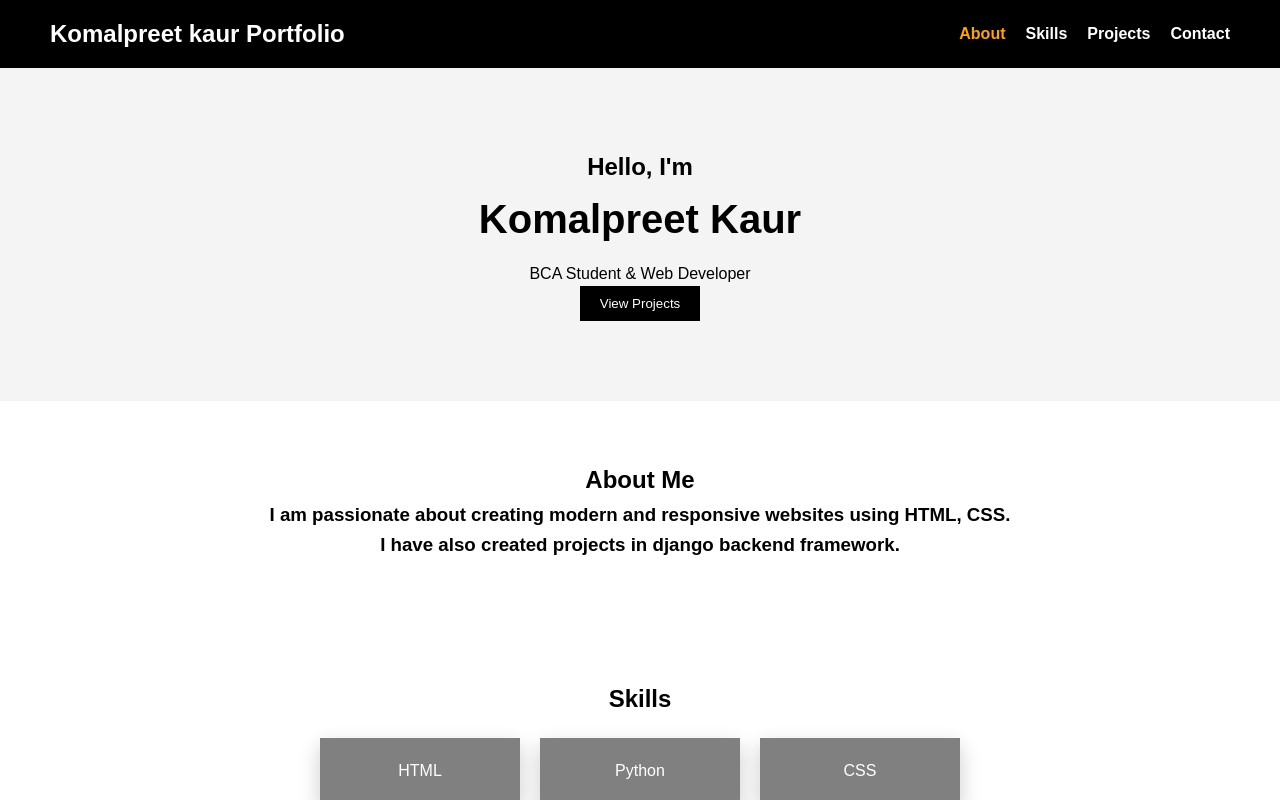
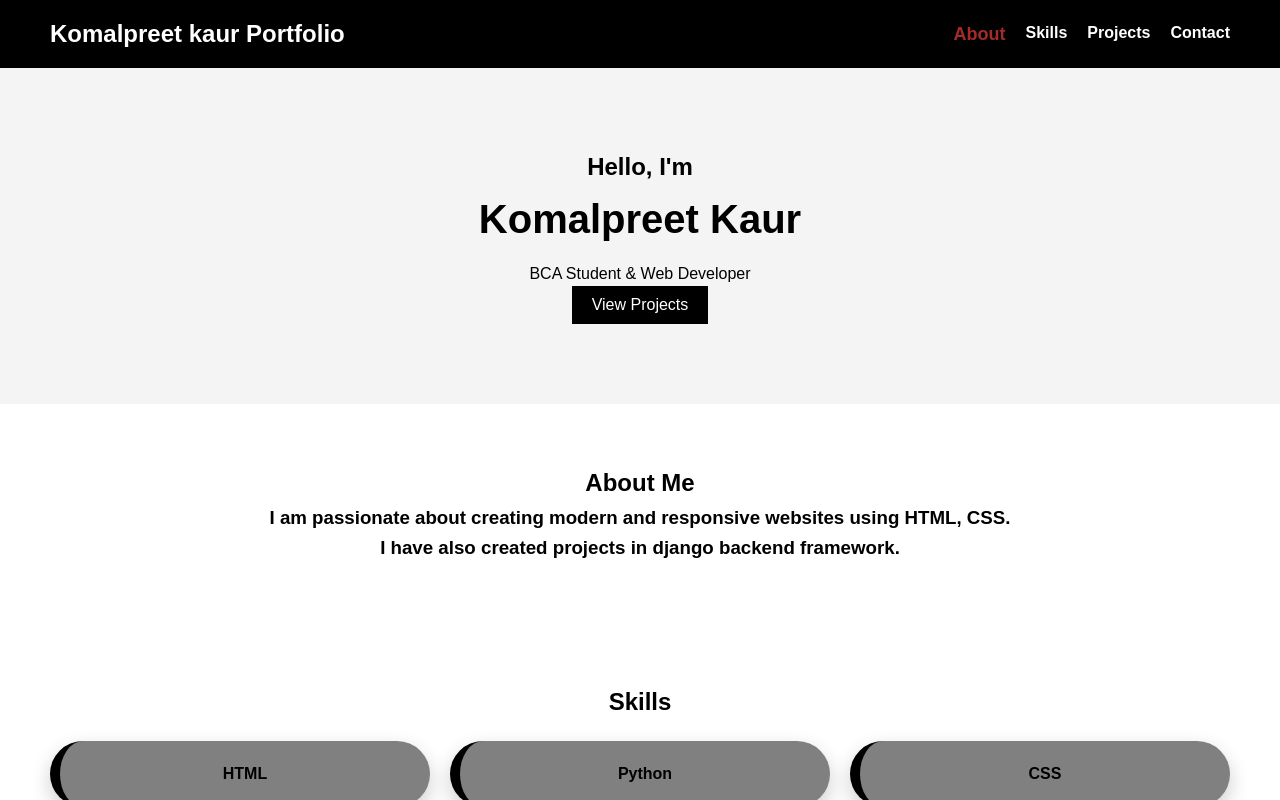
Before and after one commit to komalpreet2004k-eng/Portfolio, a plain HTML site: page index.html in a window 1280 px wide. In both pictures the pointer is over the link "About". Shown: the top 800 px of the page. Drawn offline with Linux system fonts and the light colour scheme.

Commit message:
feature added

```diff
--- a/style.css
+++ b/style.css
@@ -29,10 +29,13 @@ body {
   text-decoration: none;
   color: white;
   font-weight: bold;
+  transition: all 2s ease-in;
 }
 
 .menu a:hover {
-  color: orange;
+  color: brown;
+  font-size: large;
+  transform: scale(2);
 }
 
 /* Hero Section */
@@ -45,6 +48,10 @@ body {
 .hero h1 {
   font-size: 40px;
   margin-bottom: 10px;
+  transition: all 2s ease-in;
+}
+.hero h1:hover {
+  transform: scale(1.05);
 }
 
 .hero button {
@@ -53,10 +60,14 @@ body {
   color: white;
   border: none;
   cursor: pointer;
+  transition: all 2s ease-out;
+  font-size: medium;
+  font-family: Arial, sans-serif;
 }
 
 .hero button:hover {
-  background: orange;
+  background: brown;
+  transform: scale(1.05);
 }
 
 /* Sections */
@@ -78,39 +89,42 @@ section {
 .project-box div,
 .education-box div {
   background: grey;
-  color: white;
+  color: black;
   padding: 20px;
   width: 200px;
   transition: all 2s ease-in;
   box-shadow: 0 8px 20px rgba(0, 0, 0, 0.2);
+  border-radius: 50px;
+  border-left: 10px solid black;
+  flex-wrap: wrap;
+  font-weight: bolder;
+  flex:1 1 300px;
 }
 
 .skill-box div:hover,
 .project-box div:hover,
 .education-box div:hover {
   box-shadow: 0 8px 20px rgba(0, 0, 0, 0.2);
+  color: black;
+  transform: translateY(-10px);
 }
 
-.skill-box :hover {
-  color: black;
-  transform: translateY(-2px);
-}
-.project-box :hover {
-  color: black;
-  transform: translateY(-2px);
-}
-.education-box :hover {
-  color: black;
-  transform: translateY(-2px);
-}
 /* Footer */
 footer {
   background: black;
   color: white;
   text-align: center;
   padding: 20px;
+  transform: all 2s linear;
 }
 
 footer:hover {
   color: #f4f4f4;
+  transform: scale(1.05);
 }
+.about {
+  transition: all 2s ease-in;
+}
+.about:hover {
+  transform: scale(1.05);
+}
```
